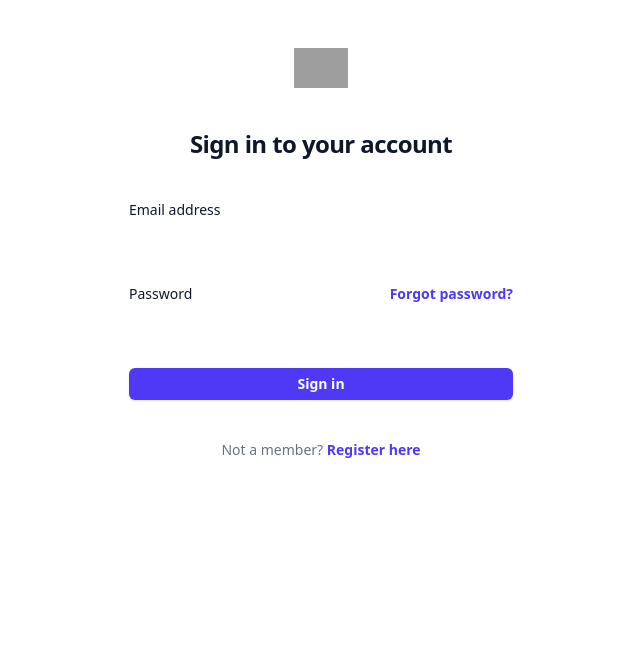
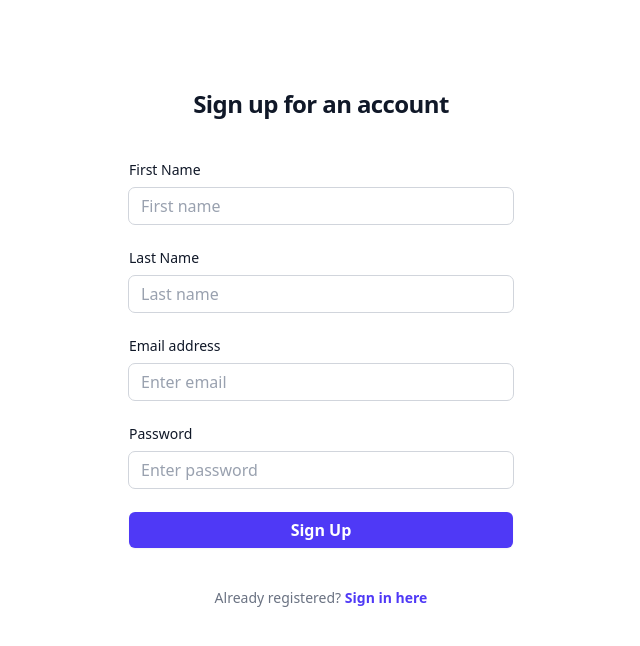
Before and after one commit to Nasir-buddy/test_project, a React (Vite) app: page / in a window 1280 px wide. Shown: the top 646 px of the page, without its empty margins (319-959 px from the left). Built offline with nearby package versions, Linux system fonts and the light colour scheme; grey boxes are pictures that could not be loaded.

Commit message:
fix routing

```diff
--- a/src/main.jsx
+++ b/src/main.jsx
@@ -14,7 +14,7 @@
       <Routes>
         <Route path="/app" element={<App />} />
         <Route path="/login" element={<Login />}/>
-        <Route path="/" element={<Login />} />
+        <Route path="/" element={<Register />} />
         <Route path="/register" element={<Register />} />
         <Route path="/dashboard" element={<App />} />
       </Routes>
```
